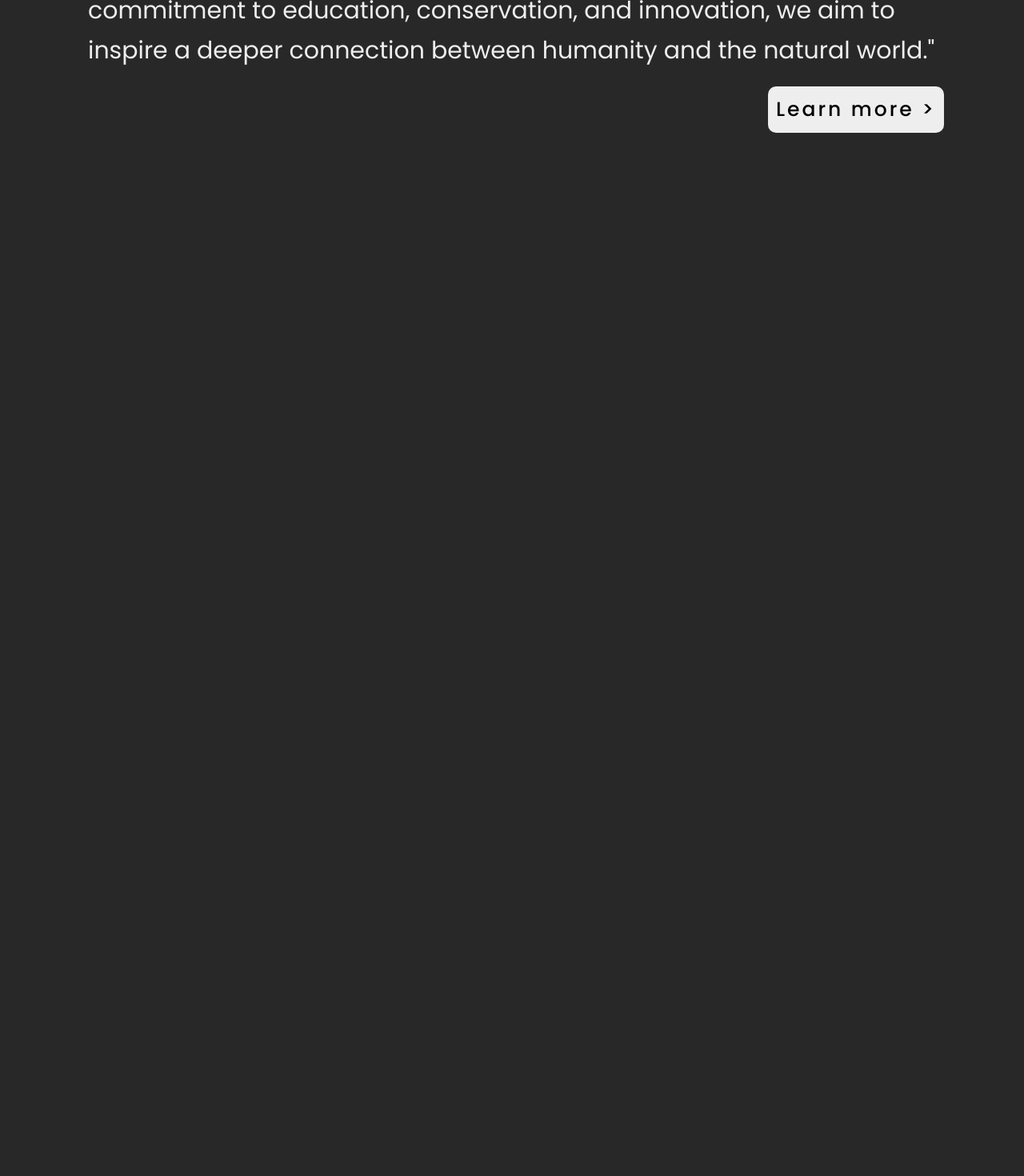
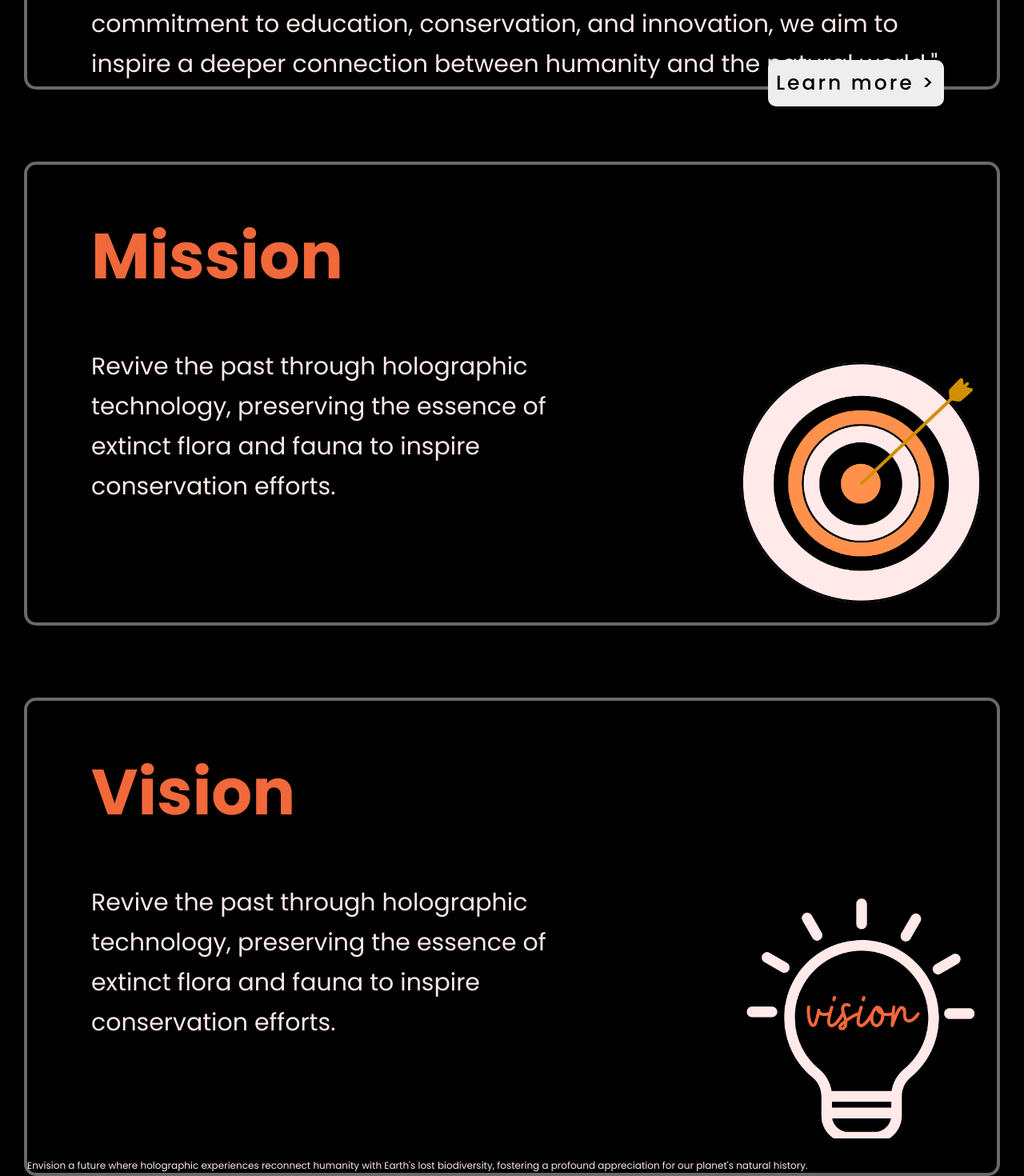
Before and after one commit to HAREESHRAVI/HoloVision.io, a React (Vite) app: page / in a window 1280 px wide. Shown: the part 1176-2646 px from the top of the page at 80% size. Before the commit the page ends 1342 px from the top, so only its background shows below. Built offline with nearby package versions, Linux system fonts and the light colour scheme.

Commit message:
added mission page and refactor

```diff
--- a/src/App.jsx
+++ b/src/App.jsx
@@ -3,6 +3,7 @@ import './App.css'
 import Navbar from './Components/Navbar/Navbar'
 import Hero from './Components/Hero/Hero'
 import About from './Components/About/About'
+import Mission from './Components/Mission/Mission'
 
 function App() {
   const [count, setCount] = useState(0)
@@ -11,6 +12,7 @@ function App() {
   <Navbar/>
   <Hero/>
   <About/>
+  <Mission/>
   </>
 }
 
--- a/src/Components/About/About.css
+++ b/src/Components/About/About.css
@@ -1,6 +1,8 @@
 .about-container {
-  margin: 90px 30px 0px 30px;
-  border-radius: 20px;
+  margin: 50px 30px 0px 30px;
+  border: 4px solid #696969;
+  height: 60vh;
+  border-radius: 15px;
 }
 .about-heading {
   color: #f1683a;
--- a/src/Components/About/About.jsx
+++ b/src/Components/About/About.jsx
@@ -7,8 +7,9 @@ const About = () => {
     <div className="about-container">
         <div className="about-heading"><h1>About Us</h1></div>
         <div className="about-content">We are a team of passionate environmentalists, animators, and creatives are dedicated to bringing extinct plants and animals back to life through immersive holographic experiences. With a shared commitment to education, conservation, and innovation, we aim to inspire a deeper connection between humanity and the natural world."
-</div>
         <button className="about-button">Learn more &gt;</button>
+    </div>
+
     </div>
     </>
   )
--- /dev/null
+++ b/src/Components/Mission/Mission.css
@@ -0,0 +1,52 @@
+.mission-container,
+.vision-container {
+  margin: 90px 30px 0px 30px;
+  border: 4px solid #696969;
+  border-radius: 15px;
+}
+.mission-contents,
+.vision-contents {
+  display: flex;
+  gap: 150px;
+}
+
+.mission-image img,
+.vision-image img {
+  height: 300px;
+  width: auto;
+  padding: 20px;
+}
+.mission-heading {
+  display: grid;
+  color: #f1683a;
+  font-weight: 500;
+  font-size: 40px;
+  align-items: center;
+  text-align: left;
+  padding-left: 80px;
+}
+.mission-description {
+  margin-left: 80px;
+  font-size: 30px;
+  width: 60%;
+  text-align: left;
+  align-items: center;
+  line-height: 50px;
+}
+.vision-heading {
+  display: grid;
+  color: #f1683a;
+  font-weight: 500;
+  font-size: 40px;
+  align-items: center;
+  text-align: left;
+  padding-left: 80px;
+}
+.vision-description {
+  margin-left: 80px;
+  font-size: 30px;
+  width: 60%;
+  text-align: left;
+  align-items: center;
+  line-height: 50px;
+}
--- /dev/null
+++ b/src/Components/Mission/Mission.jsx
@@ -0,0 +1,32 @@
+import React from 'react'
+import './Mission.css'
+import mission from '../../assets/mission.png';
+import vision from '../../assets/vision.png';
+const Mission = () => {
+  return (
+    <>
+    <div className="mission-container">
+        <div className="mission-heading"><h1>Mission</h1></div>
+        <div className="mission-contents">
+          <div className="mission-description">Revive the past through holographic technology, preserving the essence of extinct flora and fauna to inspire conservation efforts.</div>
+          <div className="mission-image">
+            <img src={mission} alt="" />
+          </div>
+        </div>
+        </div>
+        <div className="vision-container">
+          <div className="vision-heading"><h1>Vision</h1></div>
+          <div className="vision-contents">
+          <div className="vision-description">Revive the past through holographic technology, preserving the essence of extinct flora and fauna to inspire conservation efforts.</div>
+          <div className="vision-image">
+            <img src={vision} alt="" />
+          </div>
+        </div>
+        <div className="vision-content"> Envision a future where holographic experiences reconnect humanity with Earth's lost biodiversity, fostering a profound appreciation for our planet's natural history.</div>
+        </div>
+
+    </>
+  )
+}
+
+export default Mission
--- a/src/index.css
+++ b/src/index.css
@@ -1,8 +1,8 @@
 @import url("https://fonts.googleapis.com/css2?family=Poppins:ital,wght@0,100;0,200;0,300;0,400;0,500;0,600;0,700;0,800;0,900;1,100;1,200;1,300;1,400;1,500;1,600;1,700;1,800;1,900&display=swap");
 body {
   margin: 0;
-  color: #eee;
-  background-color: #282828;
+  color: #ffe9e9;
+  background-color: #000000;
   font-family: Poppins;
   font-size: 12px;
   overflow-x: hidden;
```
Also changed, not shown: src/assets/mission.png (added), src/assets/vision.png (added).
